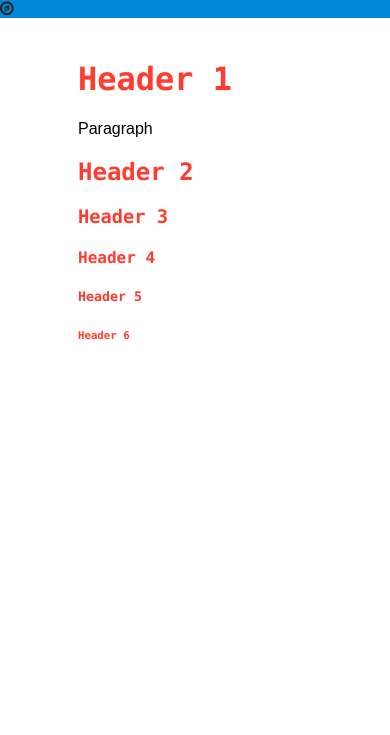
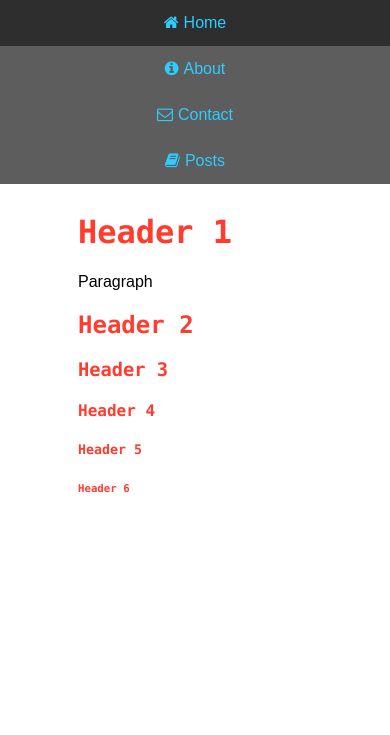
Before and after one commit to nickjwilde/pyslice, a Django app: page / in a window 390 px wide. Shown: the top 735 px of the page. Run offline with Django 3.2, Linux system fonts and the light colour scheme; some libraries are stand-ins or nearby versions.

Commit message:
add responsive styling and clean up jquery for animations

```diff
--- a/pyslice/static/pyslice/css/style.css
+++ b/pyslice/static/pyslice/css/style.css
@@ -213,7 +213,7 @@ label {
 
 #main-body {
 	margin: 0 auto;
-    padding-top: 10%;
+    padding-top: 5em;
 
 	width: 60%;
 }
@@ -235,52 +235,35 @@ label {
 
 /* Responsive */
 @media only screen and (max-width: 570px){
-    .nav {
-        background-color: #0088d8;
-
-        position: fixed;
-
+    .nav-item {
+        float: none;
         width: 100%;
+        max-width: none;
     }
 
-    .nav-item {
+    .menu-text.hidden {
         float: none;
-
-        max-width: none;
-        width: 100%;
-
-        display: none;
+        transform: none;
+        animation: none;
+        display: inline;
     }
 
-    .nav-item a {
-        color: white;
+    .menu-text.visible {
+        float: none;
+        animation: none;
+        transform: none;
+        display: inline;
     }
 
-    .nav-item a:hover {
-        box-shadow: none;
+    .reverse-spin {
+        animation: none;
     }
 
-    .stacked-menu {
-        display: block;
-        cursor: pointer;
+    .spin {
+        animation: none;
     }
 
-    .stacked-bar {
-        background-color: white;
-
-        margin: 6px auto;
-
-        height: 3px;
-        width: 32px;
-    }
-
-    .visible {
-        display: block;
-    }
+#main-body {
+    padding-top: 12em;
 }
-
-@media only screen and (min-width: 571px){
-    .stacked-menu {
-        display: none;
-    }
 }
--- a/pyslice/static/pyslice/js/main.js
+++ b/pyslice/static/pyslice/js/main.js
@@ -1,14 +1,10 @@
 $(document).ready(function(){
-    $(".nav-item a").mouseover(function(e){
-        $(this).children(".fa").addClass("spin");
-        $(this).children(".fa").removeClass("reverse-spin");
-        $(this).children(".menu-text").removeClass("hidden");
-        $(this).children(".menu-text").addClass("visible");
+    $(".nav-item a").mouseenter(function(e){
+        $(this).children(".fa").toggleClass("spin reverse-spin");
+        $(this).children(".menu-text").toggleClass("hidden visible");
     });
     $(".nav-item a").mouseleave(function(e){
-        $(this).children(".fa").removeClass("spin");
-        $(this).children(".fa").addClass("reverse-spin");
-        $(this).children(".menu-text").addClass("hidden");
-        $(this).children(".menu-text").removeClass("visible");
+        $(this).children(".fa").toggleClass("spin reverse-spin");
+        $(this).children(".menu-text").toggleClass("hidden visible");
     });
 });
--- a/pyslice/templates/pyslice/base.html
+++ b/pyslice/templates/pyslice/base.html
@@ -12,9 +12,6 @@
 <body>
     {% block nav %}
 		<div class="nav">
-            <div class="stacked-menu">
-                <i class="fa fa-compass"></i>
-            </div>
 			<div class="nav-item"><a href="{% url 'pyslice:home' %}"><i class="fa fa-home reverse-spin"></i><span class="menu-text hidden">Home</span></a></div>
 			<div class="nav-item"><a href="#"><i class="fa fa-info-circle reverse-spin"></i><span class="menu-text hidden">About</span></a></div>
 			<div class="nav-item"><a href="#"><i class="fa fa-envelope-o reverse-spin"></i><span class="menu-text hidden">Contact</span></a></div>
```
